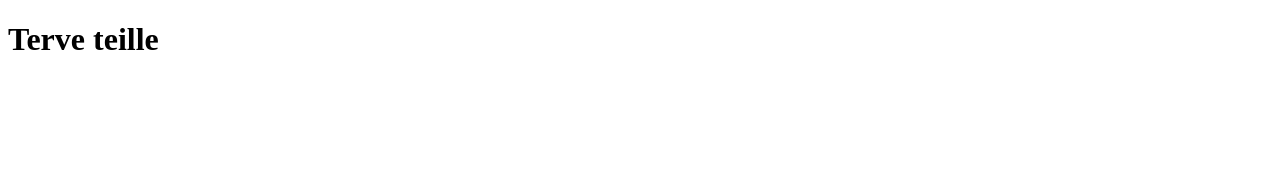
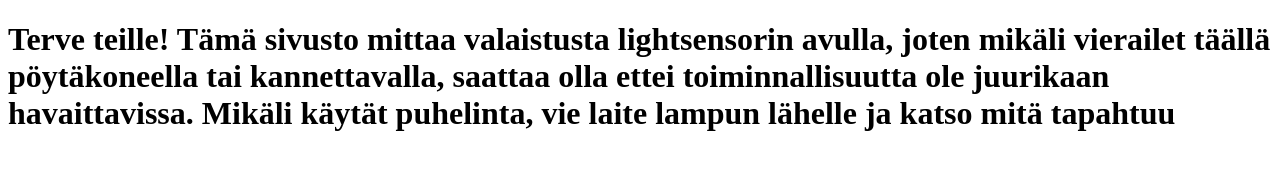
Before and after one commit to ern0ld/lightsensor, a plain HTML site: page index.html in a window 1280 px wide. Drawn offline with Linux system fonts and the light colour scheme.

Commit message:
Update index.html

```diff
--- a/index.html
+++ b/index.html
@@ -1,8 +1,10 @@
 <!DOCTYPE html>
 <html>
+     <meta charset="UTF-8"/>
+        <meta name="viewport" content="width=device-width, initial-scale=1.0"/>
     <body>
         <script src="hnl.mobileConsole.js"></script>
-        <h1>Terve teille</h1>
+        <h1>Terve teille! Tämä sivusto mittaa valaistusta lightsensorin avulla, joten mikäli vierailet täällä pöytäkoneella tai kannettavalla, saattaa olla ettei toiminnallisuutta ole juurikaan havaittavissa. Mikäli käytät puhelinta, vie laite lampun lähelle ja katso mitä tapahtuu</h1>
         <script src="app.js"></script>
     </body>
 </html>
```
